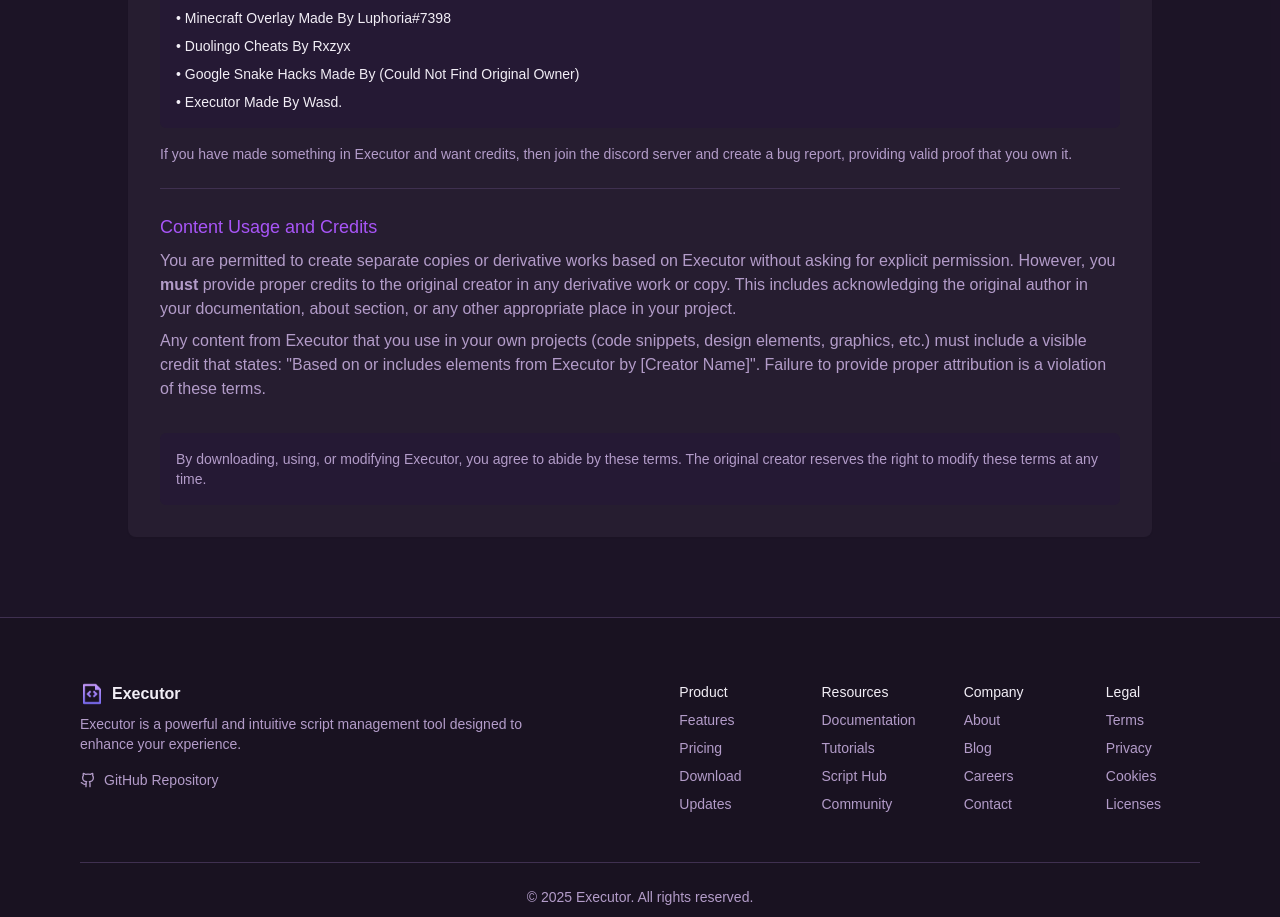
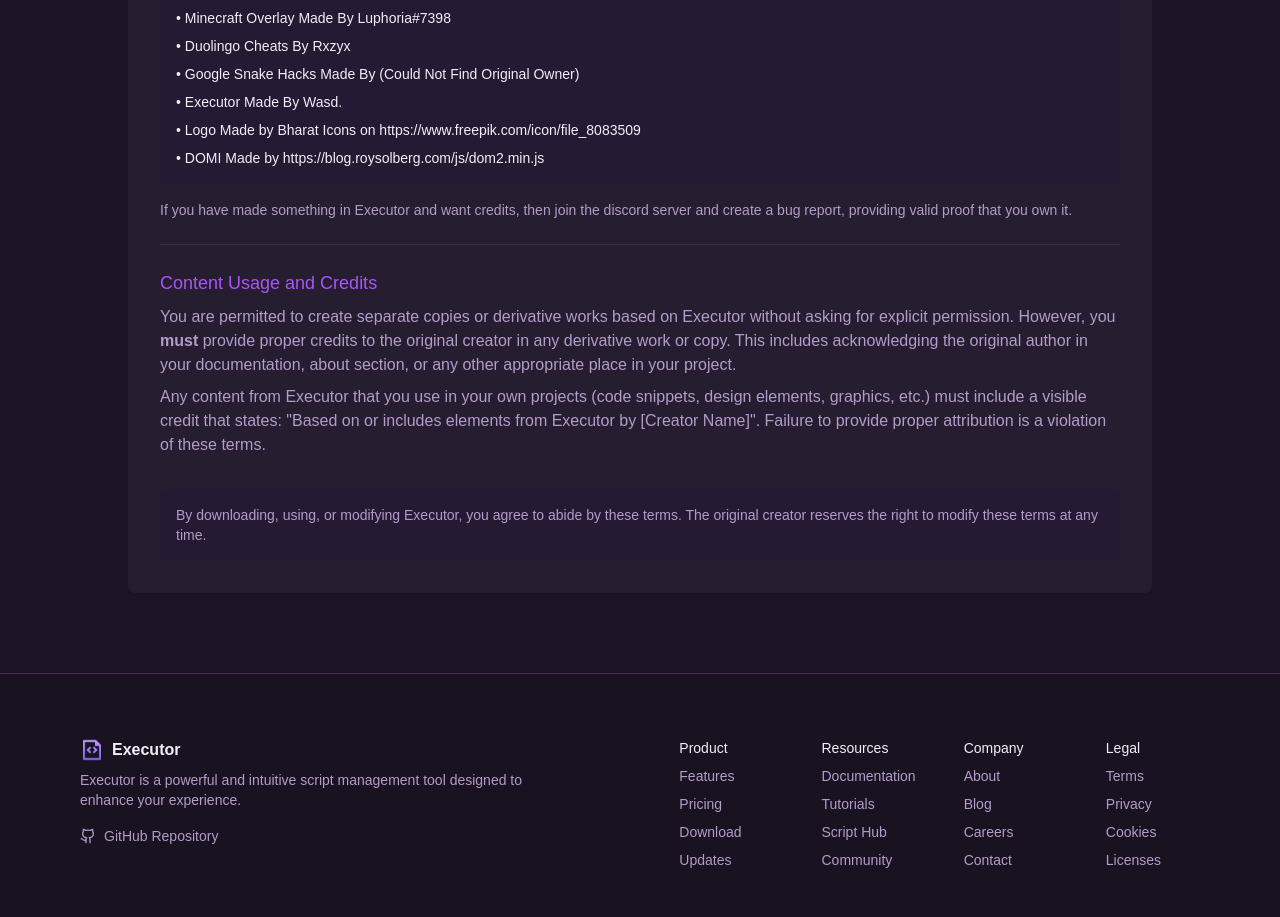
Before and after one commit to CidCaribou/Executor-Website, a React (Vite) app: page /docs in a window 1280 px wide. Shown: the part 1825-2742 px from the top of the page. Built offline with nearby package versions, Linux system fonts and the light colour scheme.

Commit message:
Update documentation-section.tsx

```diff
--- a/src/components/documentation-section.tsx
+++ b/src/components/documentation-section.tsx
@@ -141,6 +141,8 @@
                 <p>• Duolingo Cheats By Rxzyx</p>
                 <p>• Google Snake Hacks Made By (Could Not Find Original Owner)</p>
                 <p>• Executor Made By Wasd.</p>
+                <p>• Logo Made by Bharat Icons on https://www.freepik.com/icon/file_8083509</p>
+                <p>• DOMI Made by https://blog.roysolberg.com/js/dom2.min.js</p>
               </div>
               <p className="text-sm text-muted-foreground mt-4">
                 If you have made something in Executor and want credits, then join the discord server and create a bug report, providing valid proof that you own it.
```
